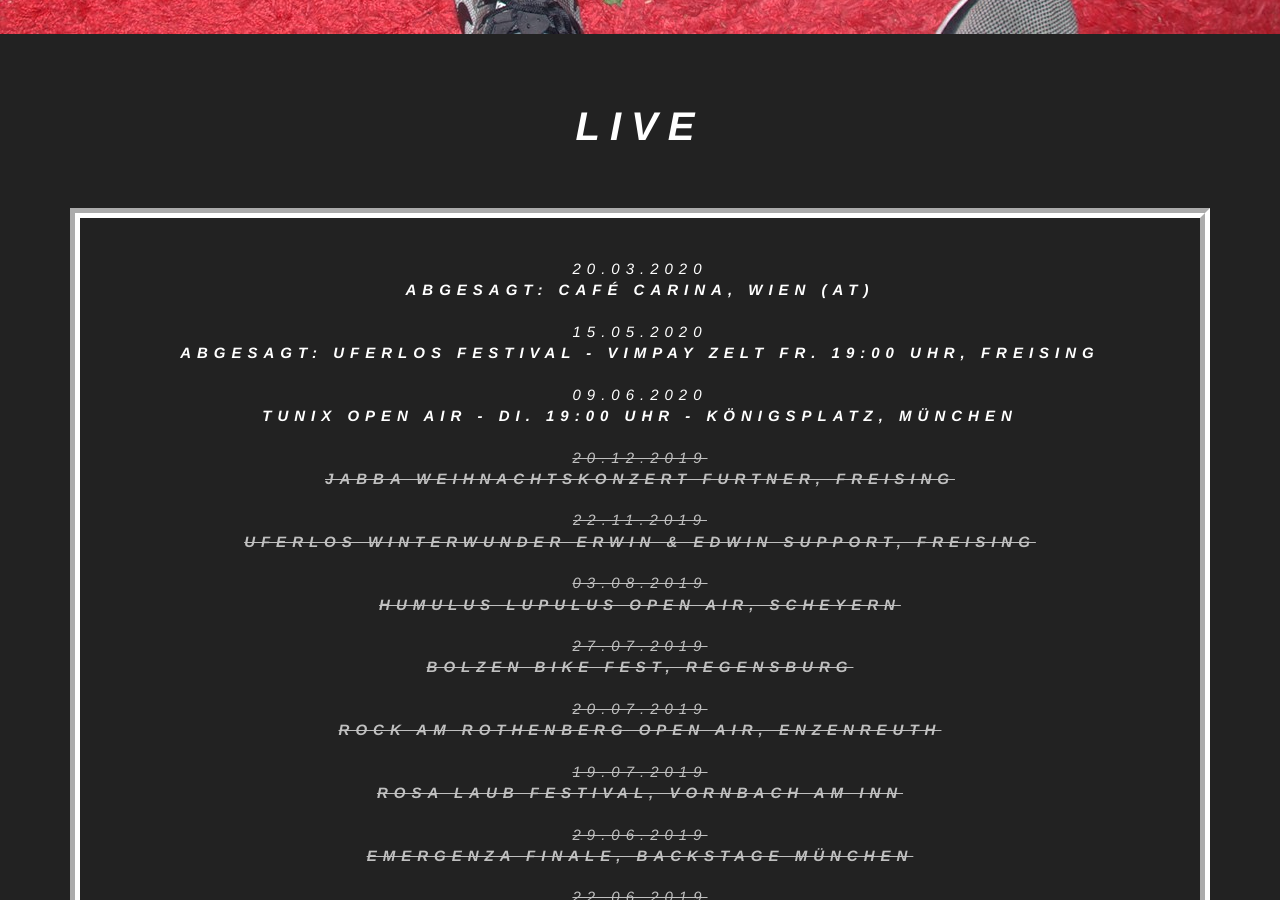
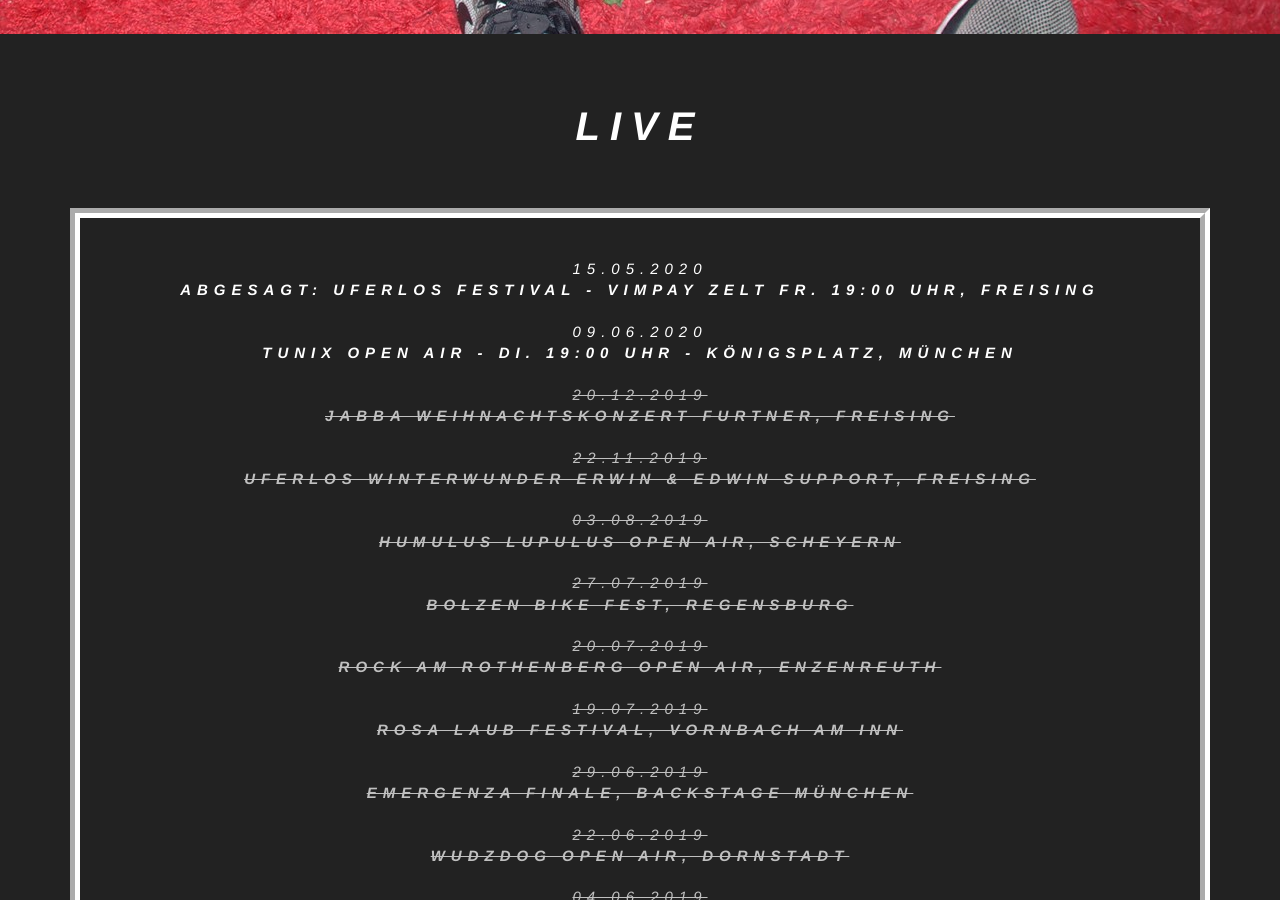
Before and after one commit to jabbadafunk/jabbadafunk.github.io, a Jekyll site: the page built from index.html, in a window 1280 px wide and 900 px high, scrolled down 866 px. Built offline with Jekyll 4.4.1, drawn with Linux system fonts in a browser that asks for light colours.

Commit message:
Update from Forestry.io jabbadafunk@gmail.com updated _data/gigs.yml

```diff
--- a/_data/gigs.yml
+++ b/_data/gigs.yml
@@ -1,7 +1,4 @@
 ---
-- location: 'Abgesagt: Café Carina, Wien (AT)'
-  date: 2020-03-20T18:00:00.000+00:00
-  completed: false
 - location: 'Abgesagt: Uferlos Festival - Vimpay Zelt Fr. 19:00 Uhr, Freising'
   date: 2020-05-15 17:00:00 +0000
   completed: false
```
